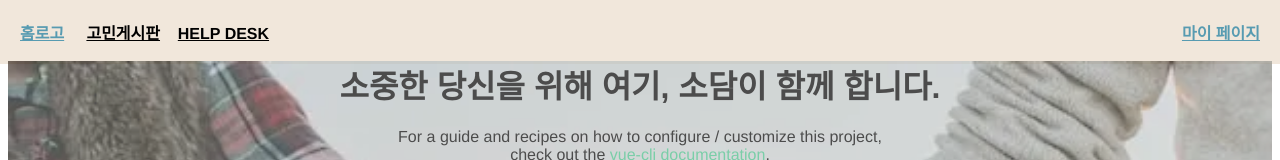
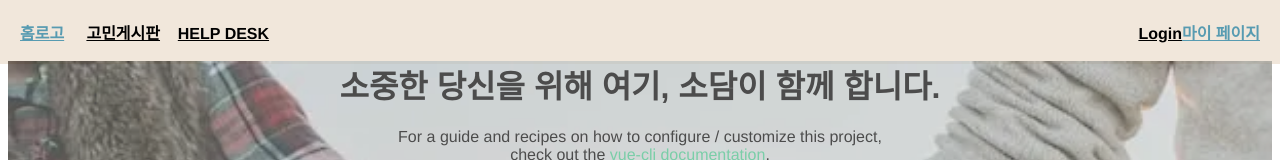
Before and after one commit to goeom77/sodam, a Vue app in the folder frontend/: page / in a window 1280 px wide. Shown: the top 160 px of the page. Built offline with nearby package versions, Linux system fonts and the light colour scheme.

Commit message:
nav바 login추가

```diff
--- a/frontend/src/App.vue
+++ b/frontend/src/App.vue
@@ -6,6 +6,7 @@
       <router-link to="/about">HELP DESK</router-link>
     </div>
     <div id="navMypage">
+      <router-link to="/login">Login</router-link>
       <router-link to="/">마이 페이지</router-link>
     </div>
   </nav>
--- a/package.json
+++ /dev/null
@@ -1,5 +0,0 @@
-{
-  "dependencies": {
-    "axios": "^1.2.3"
-  }
-}
```
Also changed, not shown: 2 other files (tests, documents, lock files or other folders).
